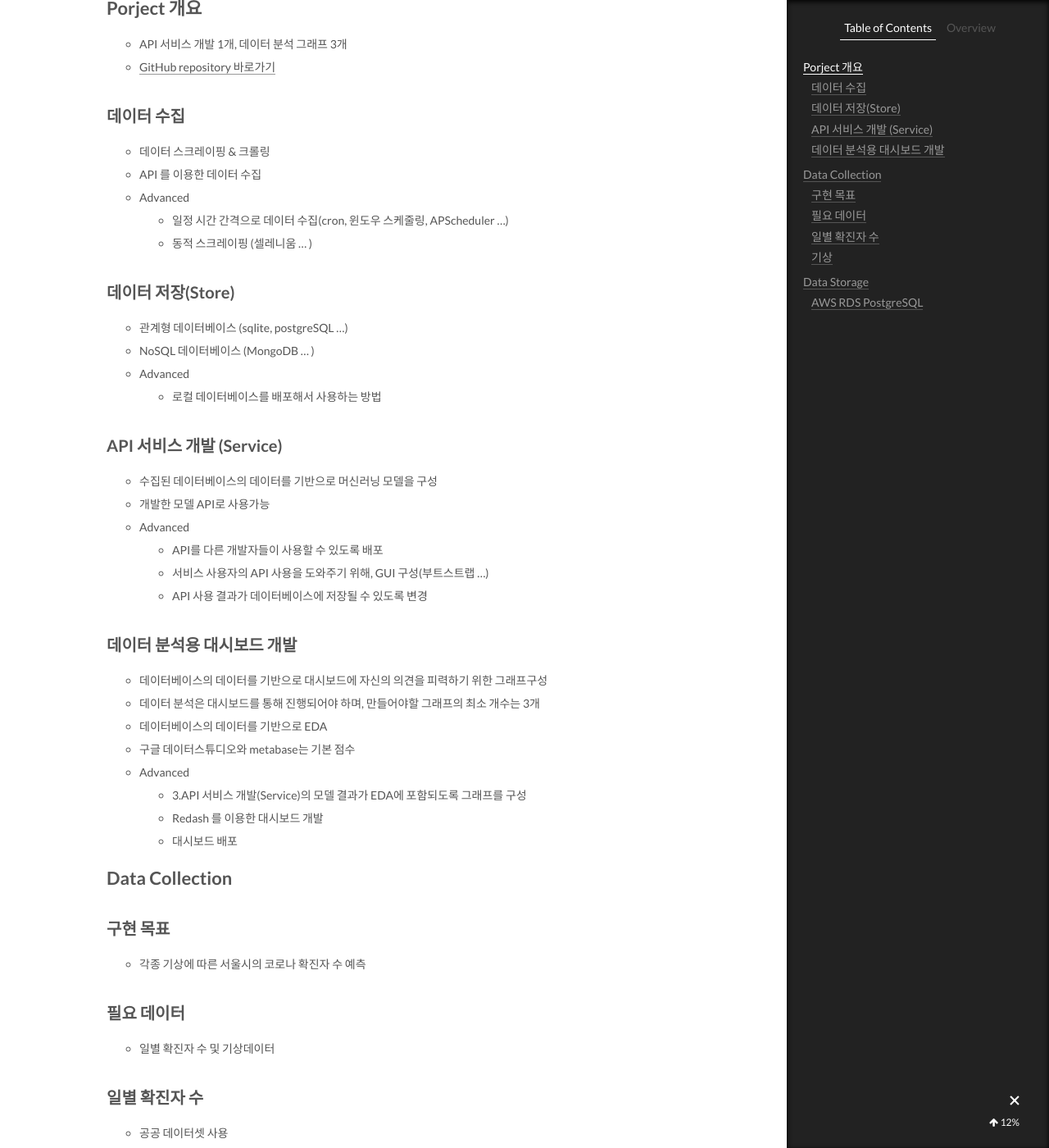
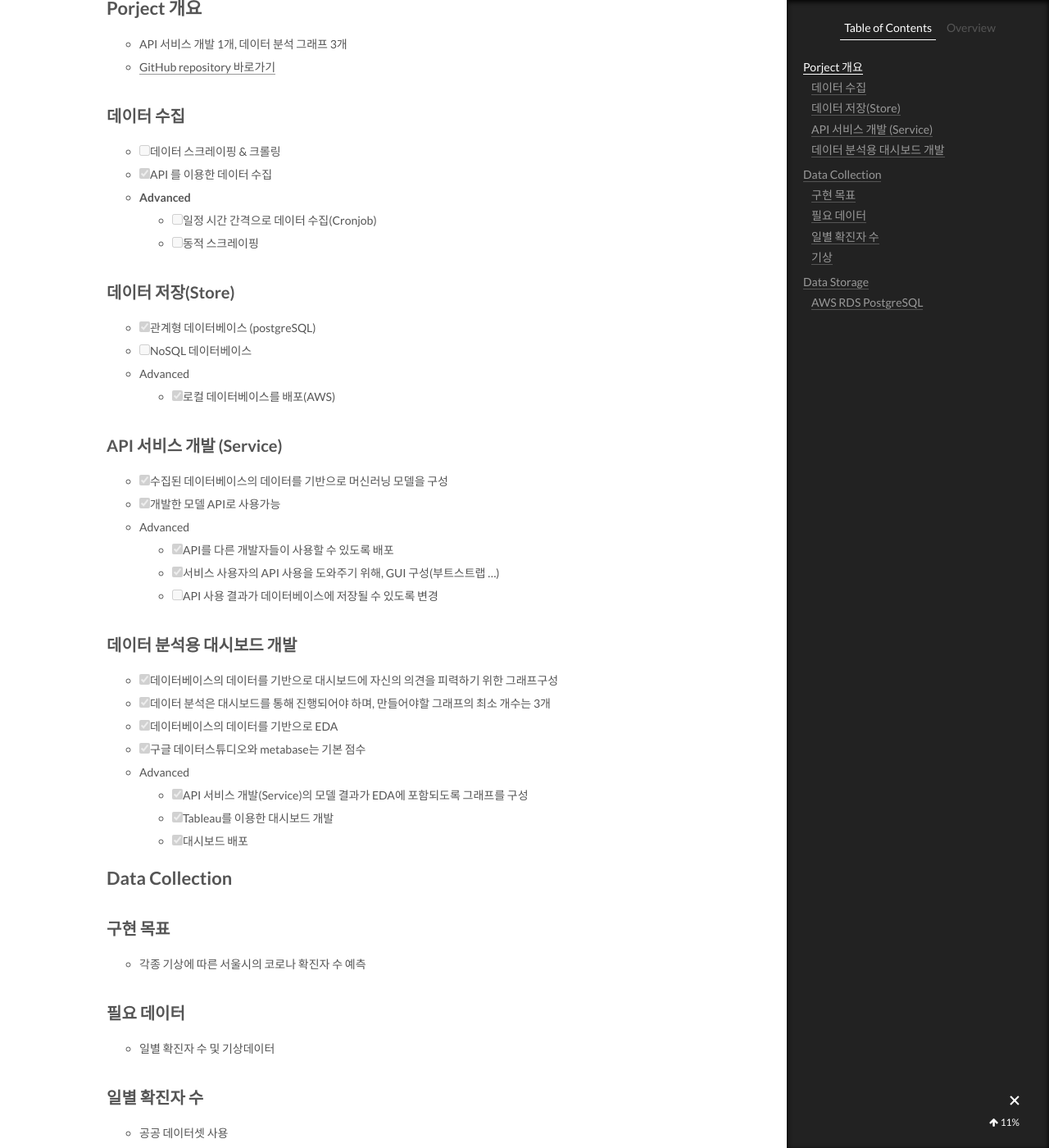
Before and after one commit to 6mini/6mini.github.io, a Jekyll site: the page built from _posts/2021-10-06-Cother.md, in a window 1280 px wide and 1400 px high, scrolled down 719 px. Shown: the whole window at 82% size. Built offline with Jekyll 4.4.1, drawn with Linux system fonts in a browser that asks for light colours; comment, search, counter and statistics services are not loaded; some of the changed text lies outside the part shown.

Commit message:
Post LGBM

```diff
--- a/_posts/2021-10-05-project3.md
+++ b/_posts/2021-10-06-Cother.md
@@ -11,35 +11,35 @@ tags: [Project, Python, API, AWS, RDS, PostgreSQL]
 - [GitHub repository 바로가기](https://github.com/6mini/Data-Pipeline-Project)
 
 ## 데이터 수집
-- 데이터 스크레이핑 & 크롤링
-- API 를 이용한 데이터 수집
-- Advanced
-  - 일정 시간 간격으로 데이터 수집(cron, 윈도우 스케줄링, APScheduler …)
-  - 동적 스크레이핑 (셀레니움 … )
+- [ ] 데이터 스크레이핑 & 크롤링
+- [x] API 를 이용한 데이터 수집
+- **Advanced**
+  - [ ] 일정 시간 간격으로 데이터 수집(Cronjob)
+  - [ ] 동적 스크레이핑
 
 ## 데이터 저장(Store)
-- 관계형 데이터베이스 (sqlite, postgreSQL …)
-- NoSQL 데이터베이스 (MongoDB … )
+- [x] 관계형 데이터베이스 (postgreSQL)
+- [ ] NoSQL 데이터베이스
 - Advanced
-  - 로컬 데이터베이스를 배포해서 사용하는 방법
+  - [x] 로컬 데이터베이스를 배포(AWS)
 
 ## API 서비스 개발 (Service)
-- 수집된 데이터베이스의 데이터를 기반으로 머신러닝 모델을 구성
-- 개발한 모델 API로 사용가능
+- [x] 수집된 데이터베이스의 데이터를 기반으로 머신러닝 모델을 구성
+- [x] 개발한 모델 API로 사용가능
 - Advanced
-  - API를 다른 개발자들이 사용할 수 있도록 배포
-  - 서비스 사용자의 API 사용을 도와주기 위해, GUI 구성(부트스트랩 …)
-  - API 사용 결과가 데이터베이스에 저장될 수 있도록 변경
+  - [x] API를 다른 개발자들이 사용할 수 있도록 배포
+  - [x] 서비스 사용자의 API 사용을 도와주기 위해, GUI 구성(부트스트랩 …)
+  - [ ] API 사용 결과가 데이터베이스에 저장될 수 있도록 변경
 
 ## 데이터 분석용 대시보드 개발
-- 데이터베이스의 데이터를 기반으로 대시보드에 자신의 의견을 피력하기 위한 그래프구성
-- 데이터 분석은 대시보드를 통해 진행되어야 하며, 만들어야할 그래프의 최소 개수는 3개
-- 데이터베이스의 데이터를 기반으로 EDA
-- 구글 데이터스튜디오와 metabase는 기본 점수
+- [x] 데이터베이스의 데이터를 기반으로 대시보드에 자신의 의견을 피력하기 위한 그래프구성
+- [x] 데이터 분석은 대시보드를 통해 진행되어야 하며, 만들어야할 그래프의 최소 개수는 3개
+- [x] 데이터베이스의 데이터를 기반으로 EDA
+- [x] 구글 데이터스튜디오와 metabase는 기본 점수
 - Advanced
-  - 3.API 서비스 개발(Service)의 모델 결과가 EDA에 포함되도록 그래프를 구성
-  - Redash 를 이용한 대시보드 개발
-  - 대시보드 배포
+  - [x] API 서비스 개발(Service)의 모델 결과가 EDA에 포함되도록 그래프를 구성
+  - [x] Tableau를 이용한 대시보드 개발
+  - [x] 대시보드 배포
 
 # Data Collection
 
```
Also changed, not shown: other parts of _posts/2021-10-06-Cother.md (+4 -0 lines), _posts/2021-10-07-Cother2.md (added, +200 -0 lines), _posts/2021-10-07-Cother3.md (added, +10 -0 lines), _posts/2021-10-03-Spotify.md (renamed from _posts/2021-10-03-DEProject.md), _posts/2021-10-04-Spotify2.md (renamed from _posts/2021-10-04-DEProject2.md), _posts/2021-10-04-Spotify3.md (renamed from _posts/2021-10-04-DEProject3.md), _posts/2021-10-05-Spotify4.md (renamed from _posts/2021-10-05-DEProject4.md), _posts/2021-10-05-Spotify5.md (renamed from _posts/2021-10-05-DEProject5.md).
